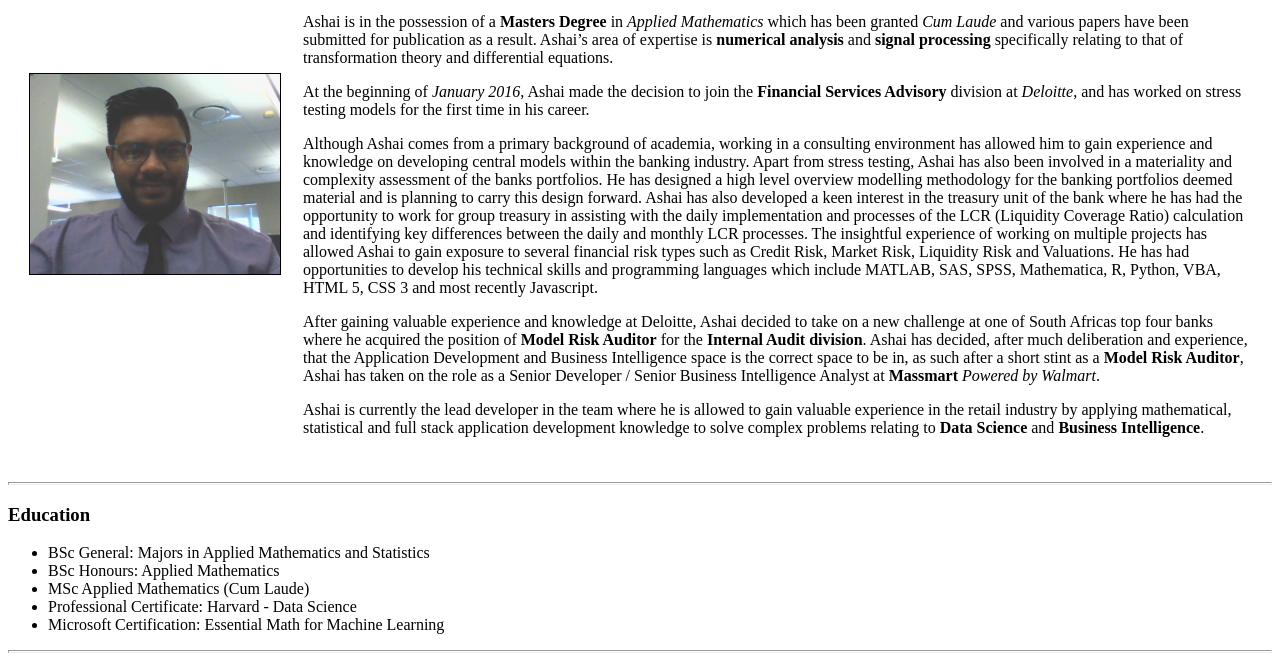
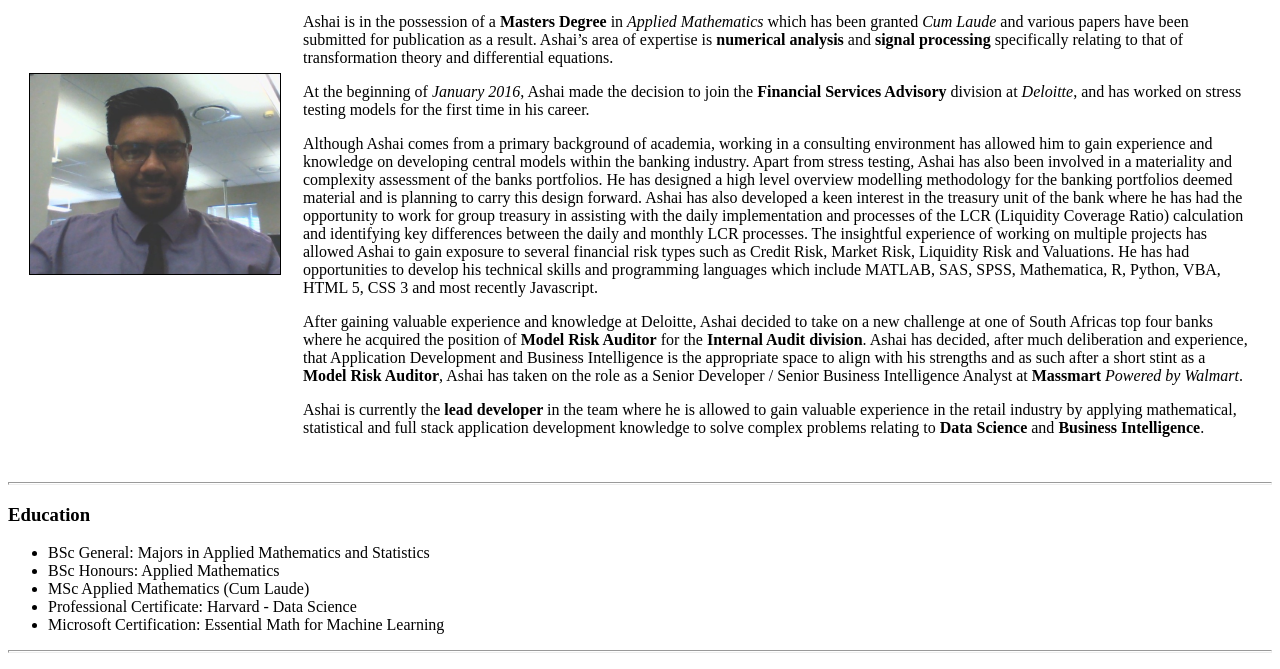
Before and after one commit to RickTastic/cv, a plain HTML site: page index.html in a window 1280 px wide. Shown: the part 130-799 px from the top of the page. Drawn offline with Linux system fonts and the light colour scheme.

Commit message:
Index.html: Added more information

```diff
--- a/index.html
+++ b/index.html
@@ -48,11 +48,11 @@
         where he acquired the position of <strong>Model Risk Auditor</strong>
         for the <strong>Internal Audit division</strong>.
         Ashai has decided, after much deliberation and experience,
-        that the Application Development and Business Intelligence space is the correct space to be in,
+        that Application Development and Business Intelligence is the appropriate space to align with his strengths and
         as such after a short stint as a <strong>Model Risk Auditor</strong>,
         Ashai has taken on the role as a Senior Developer / Senior Business Intelligence Analyst at
         <strong>Massmart</strong> <em>Powered by Walmart</em>.</p>
-        Ashai is currently the lead developer in the team where he is allowed to gain valuable
+        Ashai is currently the <strong>lead developer </strong> in the team where he is allowed to gain valuable
         experience in the retail industry by applying mathematical, statistical and full stack application development
         knowledge to solve complex problems relating to <strong>Data Science</strong>
         and <strong>Business Intelligence</strong>.
```
